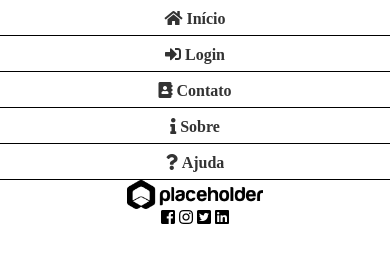
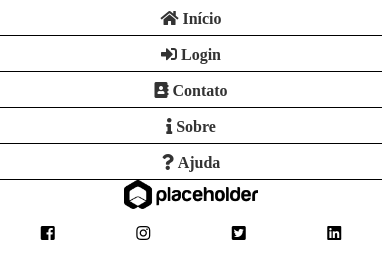
Before and after one commit to jcl1997/julio.lima.ra.31910749.padrao.layout.2.github.io, a plain HTML site: page index.html in a window 390 px wide. Drawn offline with Linux system fonts and the light colour scheme.

Commit message:
feat(frontend): adiciona footer

```diff
--- a/css/index.css
+++ b/css/index.css
@@ -1,5 +1,11 @@
 * {
-    margin: 0;
+    margin-top: 0;
+    margin-left: 0;
+}
+
+body {
+    min-height: 100%;
+    max-height: 100%;
 }
 
 div.container {
@@ -24,6 +30,16 @@ div.left div {
 div.center img {
     min-width: 15%;
     max-width: 15%;
+}
+
+div.right div{
+    float: left;
+}
+
+footer div.icon{
+    visibility: hidden;
+    max-width: 0;
+    min-width: 0;
 }
 
 @media (max-width: 1200px) {
@@ -62,6 +78,34 @@ div.center img {
         min-width: 35%;
         max-width: 35%;
     }
+
+    div.right div {
+        position: relative;
+        visibility: hidden;
+        max-width: 0;
+        min-width: 0;
+    }
+
+    footer div.icon{
+        margin-left: 0%;
+        margin-bottom: 100%;
+        visibility: visible;
+        min-height: 30px;
+        max-height: 30px;
+        max-width: 100%;
+        min-width: 100%;
+    }
+
+    footer div.icon div {
+        float: left;
+        margin-bottom: 100%;
+        visibility: visible;
+        min-height: 30px;
+        max-height: 20%;
+        min-width: 25%;
+        max-width: 25%;
+        text-align: center;
+    }
 }
 
 ;
--- a/index.html
+++ b/index.html
@@ -66,12 +66,52 @@
                 <img src="img/placeholder.com-logo3.png">
             </div>
             <div class="right">
-                <span><i class="fab fa-facebook-square"></i></span>
-                <span><i class="fab fa-instagram"></i></span>
-                <span><i class="fab fa-twitter-square"></i></span>
-                <span><i class="fab fa-linkedin"></i></span>
+                <div>
+                    <span>
+                        <i class="fab fa-facebook-square"></i>
+                    </span>
+                </div>
+                <div>
+                    <span>
+                        <i class="fab fa-instagram"></i>
+                    </span>
+                </div>
+                <div>
+                    <span>
+                        <i class="fab fa-twitter-square"></i>
+                    </span>
+                </div>
+                <div>
+                    <span>
+                        <i class="fab fa-linkedin"></i>
+                    </span>
+                </div>
             </div>
         </div>
     </header>
+    <footer>
+        <div class="icon">
+            <div>
+                <span>
+                    <i class="fab fa-facebook-square"></i>
+                </span>
+            </div>
+            <div>
+                <span>
+                    <i class="fab fa-instagram"></i>
+                </span>
+            </div>
+            <div>
+                <span>
+                    <i class="fab fa-twitter-square"></i>
+                </span>
+            </div>
+            <div>
+                <span>
+                    <i class="fab fa-linkedin"></i>
+                </span>
+            </div>
+        </div>
+    </footer>
 </body>
 </html>
```
